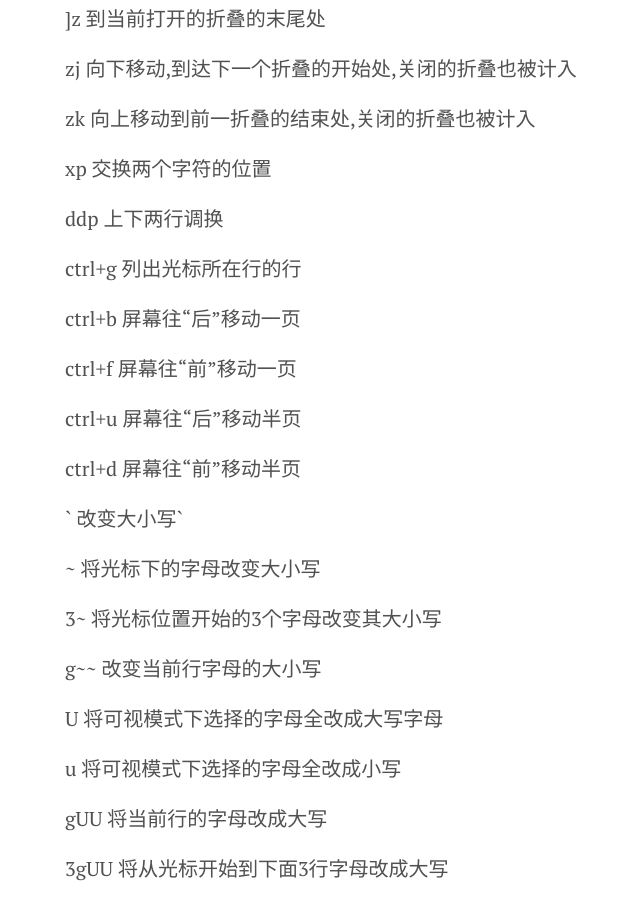
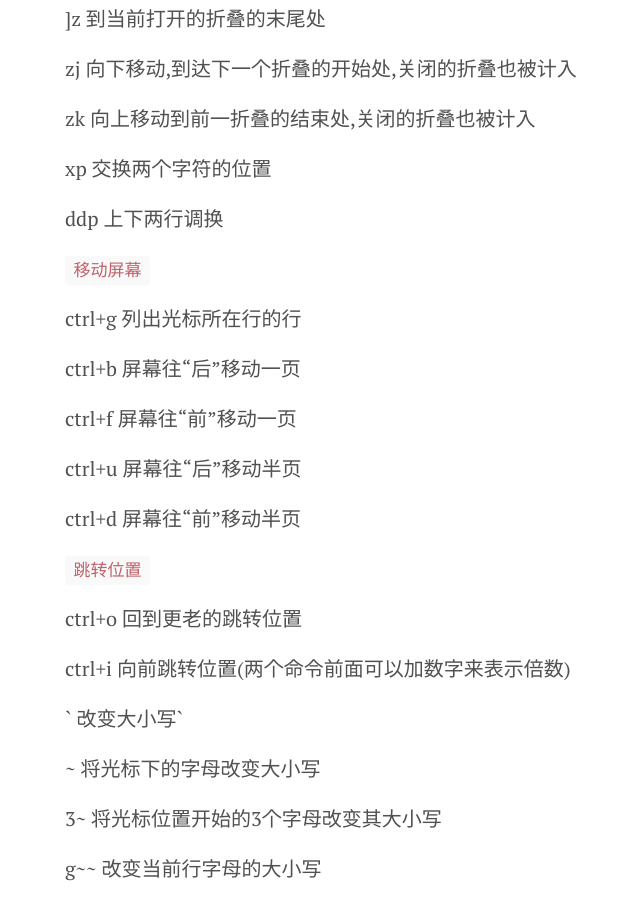
Before and after one commit to joneyphair/joneyphair.github.io, a Jekyll site: the page built from _posts/2015-09-05-vim基本命令.md, in a window 1280 px wide and 900 px high, scrolled down 2923 px. Shown: the whole window, without its empty margins (215-855 px from the left). Built offline with Jekyll 4.4.1, drawn with Linux system fonts in a browser that asks for light colours; Markdown is read by kramdown in place of the engine named in the settings.

Commit message:
修改文件

```diff
--- a/_posts/2015-09-05-vim基本命令.md
+++ b/_posts/2015-09-05-vim基本命令.md
@@ -115,6 +115,8 @@ xp 交换两个字符的位置
 
 ddp  上下两行调换
 
+`移动屏幕`
+
 ctrl+g 列出光标所在行的行
 
 ctrl+b 屏幕往“后”移动一页
@@ -124,6 +126,13 @@ ctrl+f 屏幕往“前”移动一页
 ctrl+u 屏幕往“后”移动半页
 
 ctrl+d 屏幕往“前”移动半页
+
+`跳转位置`
+
+ctrl+o 回到更老的跳转位置
+
+ctrl+i 向前跳转位置(两个命令前面可以加数字来表示倍数)
+
 
 ` 改变大小写`
 
```
